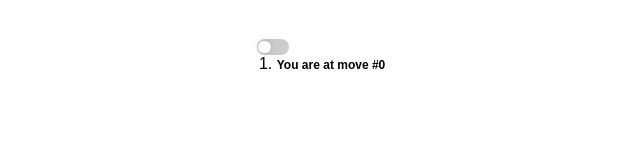
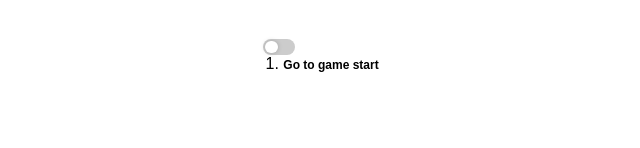
Before and after one commit to daisuke-w/nodebox, a React (Create React App) app: page / in a window 1280 px wide. Shown: the part 148-296 px from the top of the page, without its empty margins (329-969 px from the left). Built offline with nearby package versions, Linux system fonts and the light colour scheme.

Commit message:
文言初期表示を変更

```diff
--- a/src/App.js
+++ b/src/App.js
@@ -93,11 +93,9 @@ export default function Game() {
 
   const moves = history.map((step, move) => {
     const location = step.location ? `(row: ${step.location.row}, col: ${step.location.col})` : '';
-    const description = move === currentMove
-      ? `You are at move #${move} ${location}`
-      : move > 0
-      ? `Go to move #${move} ${location}`
-      : 'Go to game start';
+    const description = move === 0
+      ? 'Go to game start'
+      : `Go to move #${move} ${location}`;
     return (
       <li key={move}>
         {move === currentMove ? (
```
